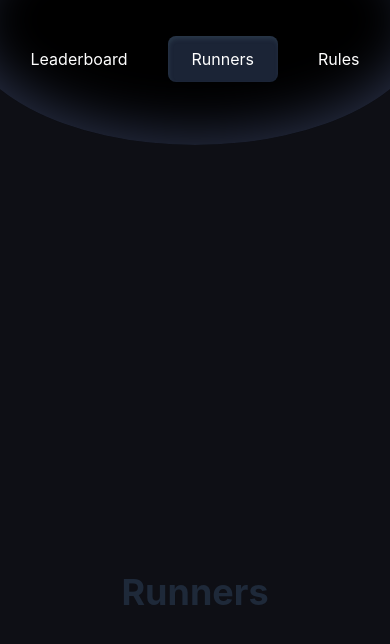
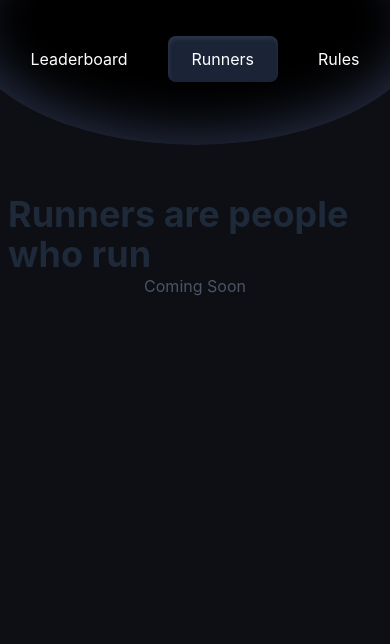
Before and after one commit to Aaryash-Shakya/run-club-tracker, a Vue app in the folder frontend/: page /runners in a window 390 px wide. Shown: the top 644 px of the page. Built offline with nearby package versions, Linux system fonts and the light colour scheme.

Commit message:
add: make content responsive

```diff
--- a/frontend/src/assets/main.css
+++ b/frontend/src/assets/main.css
@@ -26,7 +26,7 @@ body {
 }
 
 .period-toggle-button {
-	@apply inline-flex items-center justify-center w-36  text-center py-3 text-base font-normal rounded-lg text-white leading-snug;
+	@apply inline-flex items-center justify-center w-28 md:w-36 text-center py-3 text-base font-normal rounded-lg text-white leading-snug;
 }
 
 .period-toggle-button:hover {
--- a/frontend/src/components/LeaderboardTable.vue
+++ b/frontend/src/components/LeaderboardTable.vue
@@ -2,7 +2,7 @@
 	<div class="bg-[#181C2A] rounded-xl shadow-lg px-2 overflow-hidden mt-5">
 		<div class="flex items-center justify-end p-4">
 			<label class="flex items-center gap-2 cursor-pointer text-white/70 text-sm">
-				<input type="checkbox" v-model="showParticipantsOnly" class="accent-green-500" />
+				<input type="checkbox" v-model="showParticipantsOnly" class="#6366F1 h-4 w-4" />
 				Show Participants only
 			</label>
 		</div>
@@ -46,11 +46,14 @@
 								<img
 									:src="getAvatarUrl(record.user.firstName)"
 									:alt="record.user.firstName"
-									class="w-10 h-10 rounded-full object-cover"
+									class="w-10 h-10 rounded-full object-cover hidden md:block"
 								/>
-								<span class="text-white font-medium"
-									>{{ record.user.firstName }} {{ record.user.lastName }}</span
-								>
+								<span class="hidden md:inline">
+									{{ record.user.firstName }} {{ record.user.lastName }}
+								</span>
+								<span class="inline md:hidden">
+									{{ record.user.firstName.split(' ')[0] }}
+								</span>
 							</div>
 						</td>
 						<td class="py-2 px-2">
--- a/frontend/src/views/HomeView.vue
+++ b/frontend/src/views/HomeView.vue
@@ -1,5 +1,5 @@
 <template>
-	<div class="container mx-auto px-2">
+	<div class="container mx-auto px-2 py-6">
 		<div class="flex items-center justify-center">
 			<div
 				class="p-2 bg-[#181C2A] rounded-xl flex items-center justify-center gap-2 w-fit"
--- a/frontend/src/views/RunnersView.vue
+++ b/frontend/src/views/RunnersView.vue
@@ -1,7 +1,10 @@
 <template>
-  <div class="min-h-screen py-6 flex items-center justify-center">
-    <h1 class="text-4xl font-bold text-gray-800">Runners</h1>
-  </div>
+	<div class="container mx-auto py-6 px-2 flex flex-col items-center justify-center">
+		<h1 class="text-4xl font-bold text-gray-800">Runners are people who run</h1>
+		<div class="coming-soon">
+			<p class="text-gray-600">Coming Soon</p>
+		</div>
+	</div>
 </template>
 
 <script lang="ts" setup>
```
